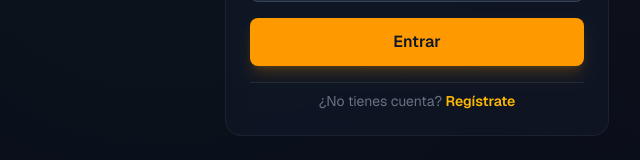
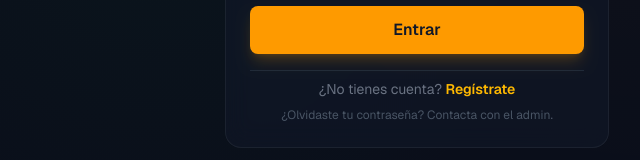
Before and after one commit to dprincipal24/PorraMundial2026, a Next.js app: page /login in a window 1280 px wide. Shown: the part 534-694 px from the top of the page, without its empty margins (223-863 px from the left). Built offline with nearby package versions, Linux system fonts and the light colour scheme.

Commit message:
feat: añadir mensaje de contacto admin si se olvida contraseña en login
Co-Authored-By: Claude Sonnet 4.6 <noreply@anthropic.com>

```diff
--- a/src/app/(auth)/login/page.tsx
+++ b/src/app/(auth)/login/page.tsx
@@ -104,12 +104,15 @@ export default function LoginPage() {
             </Button>
           </form>
 
-          <div className="text-center pt-2 border-t border-gray-800">
+          <div className="space-y-2 pt-2 border-t border-gray-800 text-center">
             <p className="text-sm text-gray-500">
               ¿No tienes cuenta?{' '}
               <Link href="/register" className="text-amber-400 hover:text-amber-300 font-semibold">
                 Regístrate
               </Link>
+            </p>
+            <p className="text-xs text-gray-600">
+              ¿Olvidaste tu contraseña? Contacta con el admin.
             </p>
           </div>
         </div>
```
